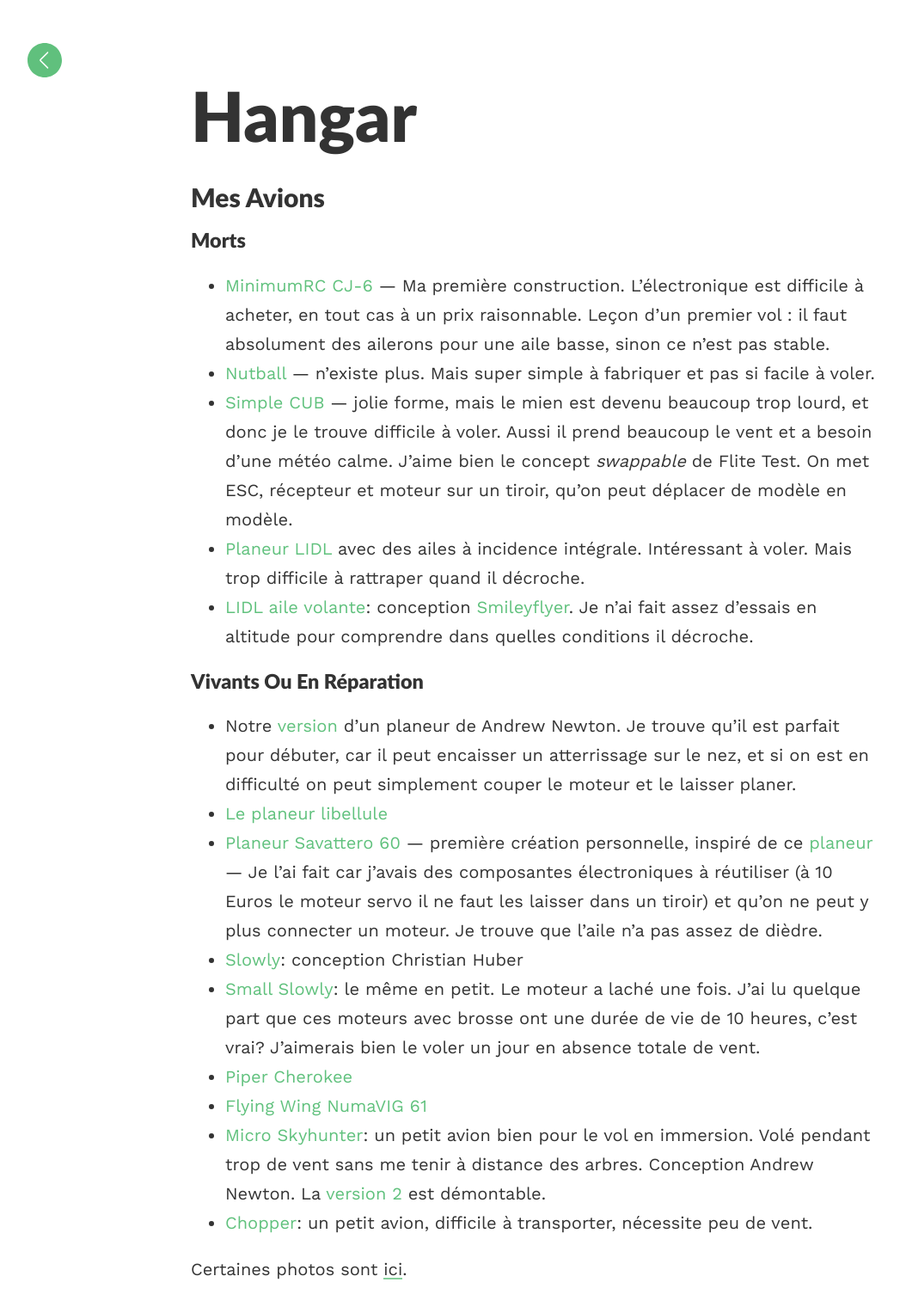
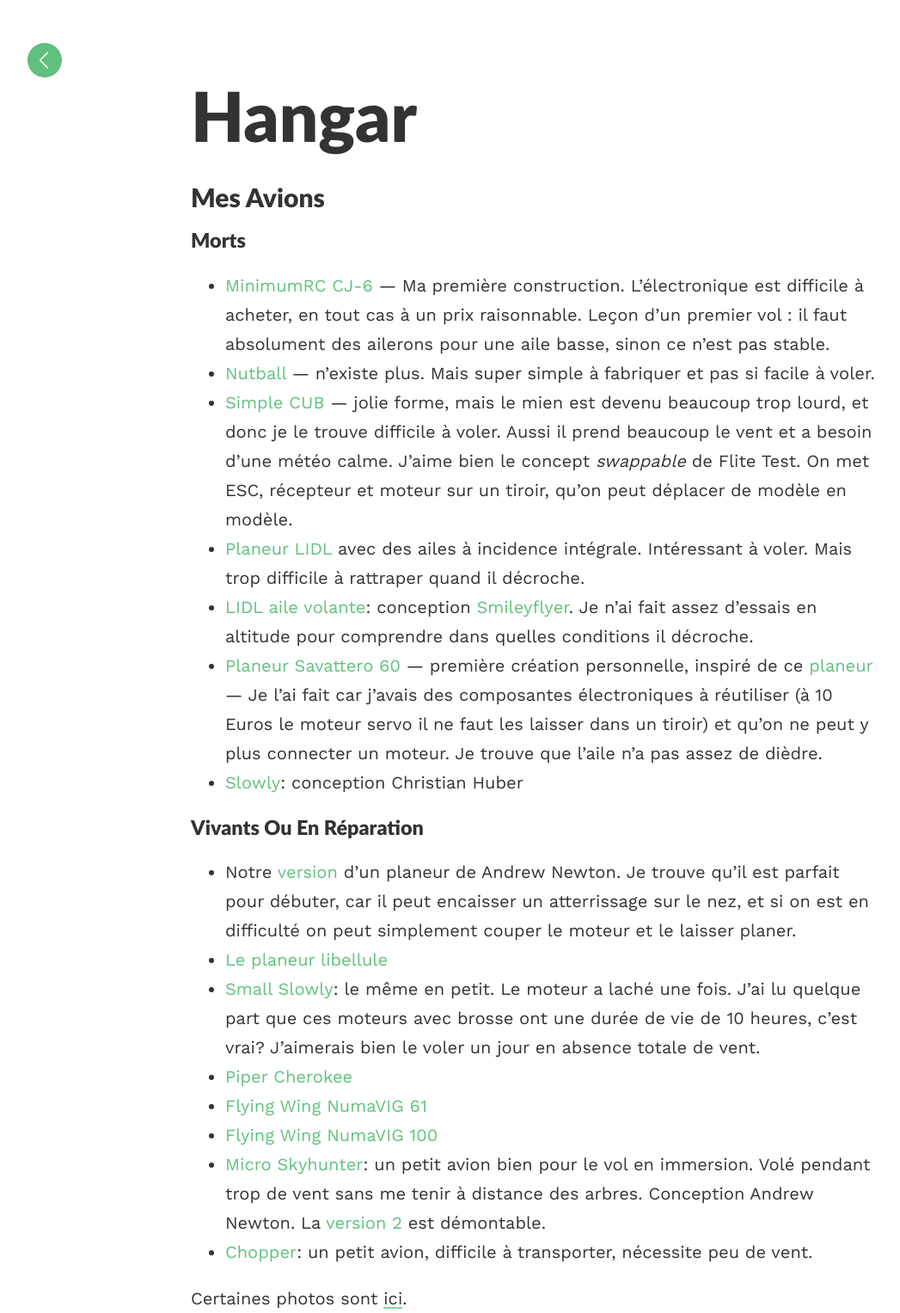
Before and after one commit to xtof-durr/xtof-durr.github.io, a Jekyll site: the page built from rcplane/hangar.md, in a window 1280 px wide. Shown: the whole page at 86% size, without its empty margins (18-1065 px from the left). Built offline with Jekyll 4.4.1, drawn with Linux system fonts in a browser that asks for light colours; our own code applies the rules of GitHub Pages for plain Markdown files; before the commit the page ends 1493 px from its top, so only the background shows below that.

```diff
--- a/rcplane/hangar.md
+++ b/rcplane/hangar.md
@@ -12,16 +12,17 @@ lang: fr-FR
 - [Simple CUB](https://www.flitetest.com/articles/diy-ft-simple-cub-build) --- jolie forme, mais le mien est devenu beaucoup trop lourd, et donc je le trouve difficile à voler. Aussi il prend beaucoup le vent et a besoin d'une météo calme.  J'aime bien le concept *swappable* de Flite Test. On met ESC, récepteur et moteur sur un tiroir, qu'on peut déplacer de modèle en modèle.
 - [Planeur LIDL](LIDL-pitcherons) avec des ailes à incidence intégrale. Intéressant à voler. Mais trop difficile à rattraper quand il décroche.
 - [LIDL aile volante](https://photos.app.goo.gl/ysvFdg6jxGsQ5peB7): conception [Smileyflyer](https://www.youtube.com/watch?v=cc494kIiwVI&t=432s). Je n'ai fait assez d'essais en altitude pour comprendre dans quelles conditions il décroche.
+- [Planeur Savattero 60](https://photos.app.goo.gl/FyKPBxDqGvVzvd3W8) --- première création personnelle, inspiré de ce [planeur](https://www.flitetest.com/articles/cheap-simple-foam-dlg-with-good-performance) --- Je l'ai fait car j'avais des composantes électroniques à réutiliser (à 10 Euros le moteur servo il ne faut les laisser dans un tiroir) et qu'on ne peut y plus connecter un moteur.  Je trouve que l'aile n'a pas assez de dièdre.
+- [Slowly](https://www.rcgroups.com/forums/showthread.php?1686460-Sowly-A-magnificent-Land-and-Lake-Build): conception Christian Huber
 
 ### vivants ou en réparation
 
 - Notre [version](a_newton_pusher) d'un planeur de Andrew Newton.  Je trouve qu'il est parfait pour débuter, car il peut encaisser un atterrissage sur le nez, et si on est en difficulté on peut simplement couper le moteur et le laisser planer.
 - [Le planeur libellule](libellule)
-- [Planeur Savattero 60](https://photos.app.goo.gl/FyKPBxDqGvVzvd3W8) --- première création personnelle, inspiré de ce [planeur](https://www.flitetest.com/articles/cheap-simple-foam-dlg-with-good-performance) --- Je l'ai fait car j'avais des composantes électroniques à réutiliser (à 10 Euros le moteur servo il ne faut les laisser dans un tiroir) et qu'on ne peut y plus connecter un moteur.  Je trouve que l'aile n'a pas assez de dièdre.
-- [Slowly](https://www.rcgroups.com/forums/showthread.php?1686460-Sowly-A-magnificent-Land-and-Lake-Build): conception Christian Huber
 - [Small Slowly](small_slowly): le même en petit.  Le moteur a laché une fois. J'ai lu quelque part que ces moteurs avec brosse ont une durée de vie de 10 heures, c'est vrai?  J'aimerais bien le voler un jour en absence totale de vent.
 - [Piper Cherokee](cherokee)
 - [Flying Wing NumaVIG 61](flying-wing-numavig-61)
+- [Flying Wing NumaVIG 100](flying-wing-numavig-100)
 - [Micro Skyhunter](micro_sky_hunter): un petit avion bien pour le vol en immersion.  Volé pendant trop de vent sans me tenir à distance des arbres.  Conception Andrew Newton. La [version 2](https://www.modelisme.com/forum/aero-construction/210904-micro-hunter-scratch-build.html) est démontable.
 - [Chopper](chopper): un petit avion, difficile à transporter, nécessite peu de vent.
 
```
Also changed, not shown: rcplane/flying-wing-numavig-100/index.md (added, +13 -0 lines), rcplane/flying-wing-numavig-100/e.png (added), rcplane/flying-wing-numavig-100/f.png (added).
